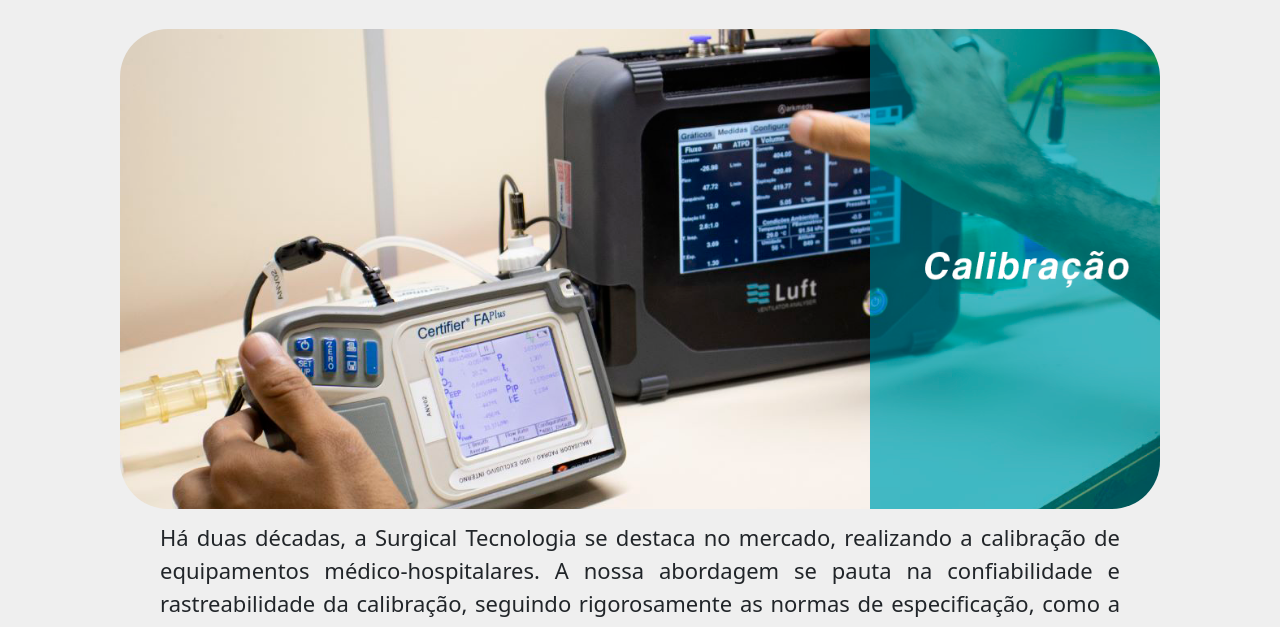
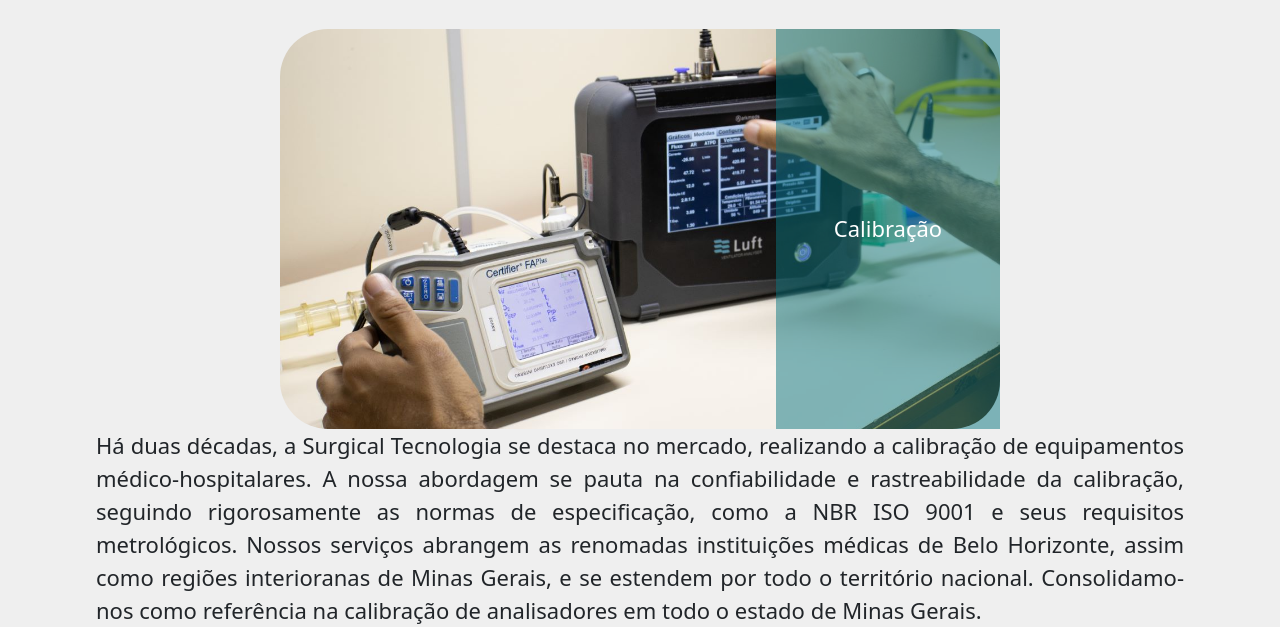
Before and after one commit to NicolasOliveir/Surgical_Tecnologia_Site, a plain HTML site: page Codigo/services.html in a window 1280 px wide. Shown: the part 173-800 px from the top of the page. Drawn offline with nearby package versions, Linux system fonts and the light colour scheme.

Commit message:
AlteracaoServicos

```diff
--- a/Codigo/services.html
+++ b/Codigo/services.html
@@ -48,8 +48,13 @@
     <section class="servicos">
       <span class="servicos_titulo titulo">Nossos Serviços</span>
       <section class="servicos_calibracao">
-        <div id="imagem-servico">
-          <img src="./assets/CalibracaoMOD.png" alt="" class="calibracao_img imagens_tipo">
+        <div id="imagem-servico" class="container">
+          <img src="./assets/Calibracao.jpg" alt="" class="calibracao_img imagens_tipo background-image">
+          <div class="overlay">
+            <p class="texto_container">
+              Calibração
+            </p>
+          </div>
         </div>
         <div class="servicos_calibracao_texto texto">
           <p class="calibracao-texto">
@@ -58,24 +63,37 @@
         </div>
       </section>
       <section class="servicos_preventiva">
-        <div class="servicos_preventiva_imagem">
+        <div class="servicos_preventiva_imagem container">
           <img src="./assets/Manutencao_Preventiva.png" alt="" class="preventiva_img imagens_tipo">
+          <div class="overlay">
+            <p class="texto_container">Manutenção Preventiva</p>
+          </div>
         </div>
         <div class="servicos_preventiva_texto texto">
           <p>A nossa abordagem de manutenção preventiva se fundamenta na investigação sistemática dos equipamentos médico-hospitalares, visando a minimização ou prevenção de possíveis falhas em seu desempenho. Essa avaliação é conduzida de maneira periódica, semestral ou anual, adaptando-se à complexidade de cada equipamento. Esse enfoque contribui significativamente para a redução das necessidades de intervenções corretivas, que não apenas acarretam despesas adicionais, mas também resultam em prejuízos operacionais.</p>
         </div>
       </section>
       <section class="servicos_teste">
-        <div class="servicos_teste_imagem">
-          <img src="./assets/Teste de Seguranca_mod.png" alt="" class="teste_img imagens_tipo">
+        <div class="servicos_teste_imagem container">
+          <img src="./assets/Teste de Seguranca.jpg" alt="" class="teste_img imagens_tipo">
+          <div class="overlay">
+            <p class="texto_container">
+              Teste de Segurança Elética
+            </p>
+          </div>
         </div>
         <div class="servicos_teste_texto">
           <p>Realizar testes de segurança elétrica em equipamentos médicos é essencial para garantir a integridade e a segurança dos pacientes, dos profissionais de saúde e do ambiente hospitalar como um todo. Esses testes asseguram que o equipamento esteja funcionando dentro dos parâmetros elétricos seguros, prevenindo riscos de choques elétricos, curtos-circuitos ou outros problemas que possam comprometer a operação adequada do equipamento e colocar em perigo a saúde e o bem-estar dos pacientes. Além disso, a realização regular desses testes contribui para cumprir regulamentações e normas de segurança estabelecidas pelas autoridades de saúde, garantindo a conformidade do equipamento com padrões de qualidade e segurança exigidos pela indústria médica.</p>
         </div>
       </section>
       <section class="servicos_corretiva">
-        <div class="servicos_corretiva_imagem">
-          <img src="./assets/Corretiva.png" alt="" class="corretiva_img imagens_tipo">
+        <div class="servicos_corretiva_imagem container">
+          <img src="./assets/Corretiva.jpg" alt="" class="corretiva_img imagens_tipo">
+          <div class="overlay">
+            <p class="texto_container">
+              Manutenção Corretiva
+            </p>
+          </div>
         </div>
         <div class="servicos_corretiva_texto">
           <p>Com foco em corrigir eventuais problemas de falhas dos equipamentos em decorrência de acidentes, queda, quebras, erros de manuseio entre outros fatores que podem prejudicar o desempenho do equipamento.
--- a/Codigo/styles/styles.css
+++ b/Codigo/styles/styles.css
@@ -676,6 +676,53 @@ label{
 /*FIM ORÇAMENTOS*/
 
 /* PAGINA SERVIÇOS */
+
+.container {
+    position: relative; /* Criar um contexto de posição relativa */
+    width: 45rem; /* Largura do container */
+    height: 25rem; /* Altura do container */
+}
+
+.imagens_tipo {
+    position: absolute; /* Posicionar a imagem de fundo absolutamente */
+    top: 0; /* Topo da imagem de fundo */
+    left: 0; /* Lado esquerdo da imagem de fundo */
+    border-radius: 3rem;
+    object-fit: cover;
+    background-color: #7d7d7d;
+    width: 45rem;
+    height: 25rem;
+    margin: 0 auto;
+    display: grid;
+    place-items: center;
+}
+
+.overlay {
+    position: absolute; /* Posicionar o overlay absolutamente */
+    top: 0; /* Topo do overlay */
+    right: 0; /* Lado esquerdo do overlay */
+    width: 14rem; /* Largura do overlay */
+    height: 100%; /* Altura do overlay */
+    display: flex; /* Fazer com que o overlay seja um container flexível */
+    justify-content: center; /* Centralizar o texto horizontalmente */
+    align-items: center; /* Centralizar o texto verticalmente */
+    color: #ffffff; /* Cor do texto */
+    font-size: 24px; /* Tamanho do texto */
+    background-color: rgba(10, 118, 128, 0.5); /* Cor de fundo do overlay com opacidade */
+}
+
+.texto_container{
+    justify-items: center;
+    align-items: center;
+    font-size: var(--tamanho-texto);
+    margin: 5rem;
+    text-wrap-mode:wrap;
+}
+
+.servicos p{
+    text-align: justify;
+}
+
 .servicos_principal {
     display: grid;
     place-items: center;
@@ -688,24 +735,6 @@ label{
     align-items: center;
     gap: 2rem;
     width: 85vw;
-}
-
-.servicos p {
-    width: 75vw;
-    padding: 0.75rem 0;
-    text-align: justify;
-    font-weight: 400;
-}
-
-.imagens_tipo {
-    border-radius: 3rem;
-    object-fit: cover;
-    background-color: #7d7d7d;
-    width: 65rem;
-    height: 30rem;
-    margin: 0 auto;
-    display: grid;
-    place-items: center;
 }
 
 .servicos_corretiva_texto {
```
